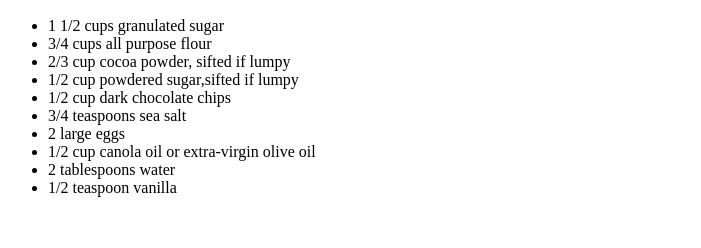
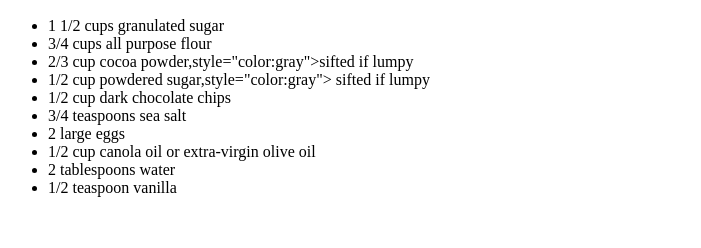
Before and after one commit to mckennahtack/WebDesignHomework, a plain HTML site: page Assignment6/index.html in a window 1280 px wide. Shown: the part 541-789 px from the top of the page, without its empty margins (0-701 px from the left). Drawn offline with Linux system fonts and the light colour scheme.

Commit message:
Update index.html

```diff
--- a/Assignment6/index.html
+++ b/Assignment6/index.html
@@ -16,7 +16,7 @@
     <style>
         body
         {
-            background-color: seafoam;
+            background-color:seafoam;
             font-family: 'Times New Roman', 'Ariel', Courier, 'Nyala', Broadway;
             font-size: 16px;
         }
@@ -40,8 +40,8 @@
     <ul>
         <li>1 1/2 cups granulated sugar</li>
         <li>3/4 cups all purpose flour</li>
-        <li>2/3 cup cocoa powder, sifted if lumpy</li>
-        <li>1/2 cup powdered sugar,sifted if lumpy</li>
+        <li>2/3 cup cocoa powder,style="color:gray">sifted if lumpy</li>
+        <li>1/2 cup powdered sugar,style="color:gray"> sifted if lumpy</li>
         <li>1/2 cup dark chocolate chips</li>
         <li>3/4 teaspoons sea salt</li>
         <li>2 large eggs</li>
```
